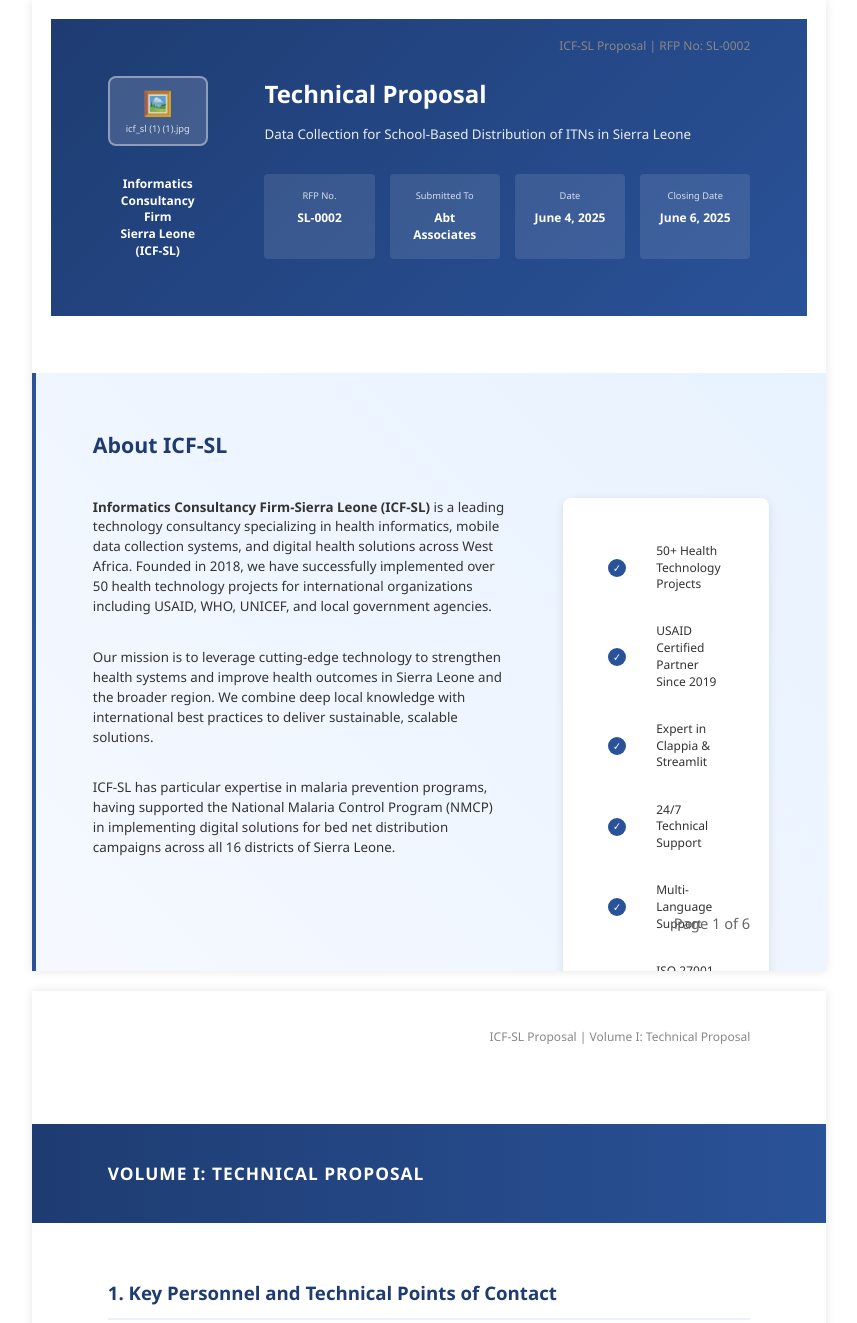
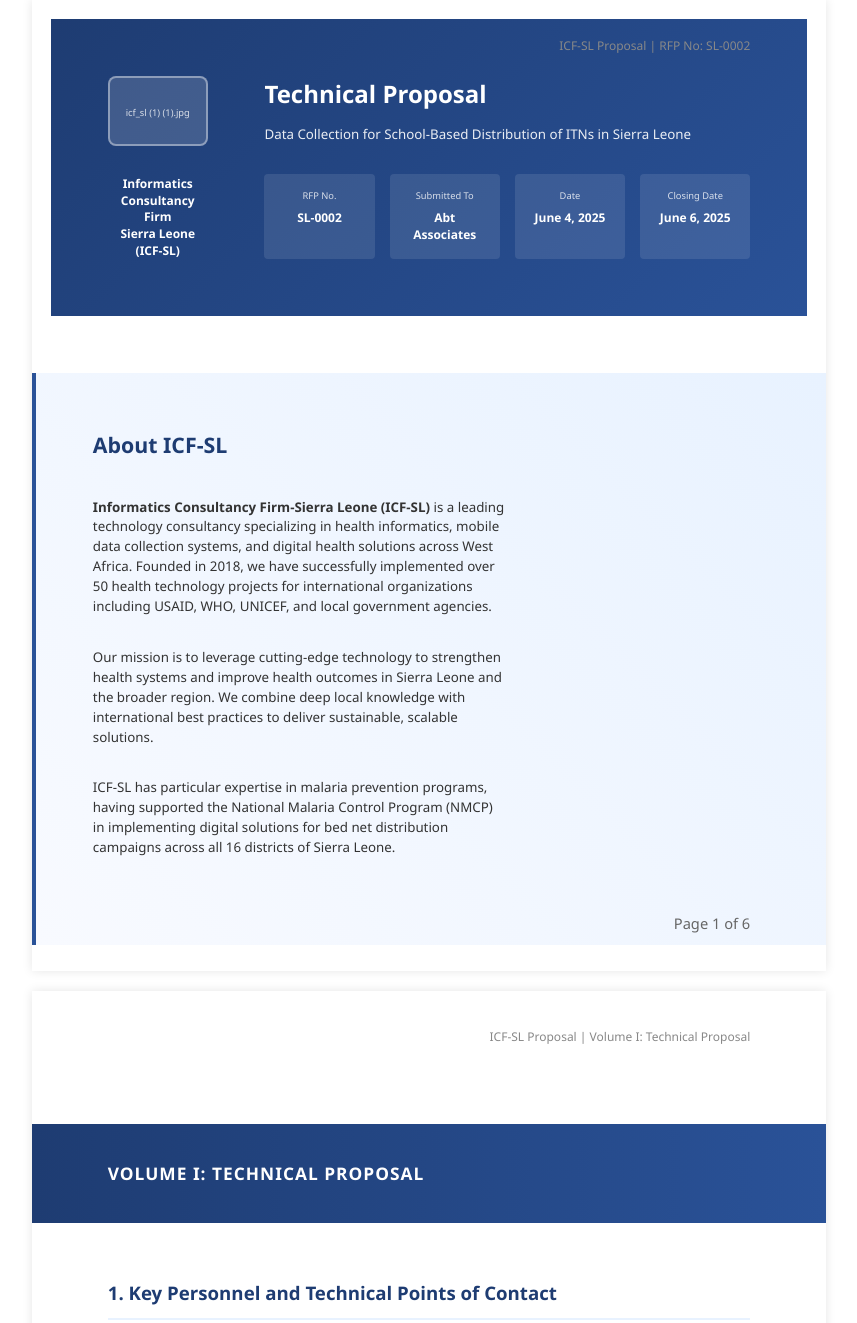
Before and after one commit to mohamedsillahkanu/sbd-proposal, a plain HTML site: page index.html in a window 1280 px wide. Shown: the top 1323 px of the page, without its empty margins (211-1068 px from the left). Drawn offline with Linux system fonts and the light colour scheme.

Commit message:
Update index.html

```diff
--- a/index.html
+++ b/index.html
@@ -99,7 +99,7 @@
         }
 
         .logo-placeholder::before {
-            content: '🖼️';
+            content: '';
             font-size: 18pt;
             margin-bottom: 3px;
         }
@@ -430,15 +430,7 @@
 
                         <p>ICF-SL has particular expertise in malaria prevention programs, having supported the National Malaria Control Program (NMCP) in implementing digital solutions for bed net distribution campaigns across all 16 districts of Sierra Leone.</p>
                     </div>
-                    <div class="highlights">
-                        <div class="highlight-item">50+ Health Technology Projects</div>
-                        <div class="highlight-item">USAID Certified Partner Since 2019</div>
-                        <div class="highlight-item">Expert in Clappia & Streamlit</div>
-                        <div class="highlight-item">24/7 Technical Support</div>
-                        <div class="highlight-item">Multi-Language Support</div>
-                        <div class="highlight-item">ISO 27001 Security Certified</div>
-                        <div class="highlight-item">Strong NMCP Partnership</div>
-                    </div>
+
                 </div>
             </div>
         </div>
```
